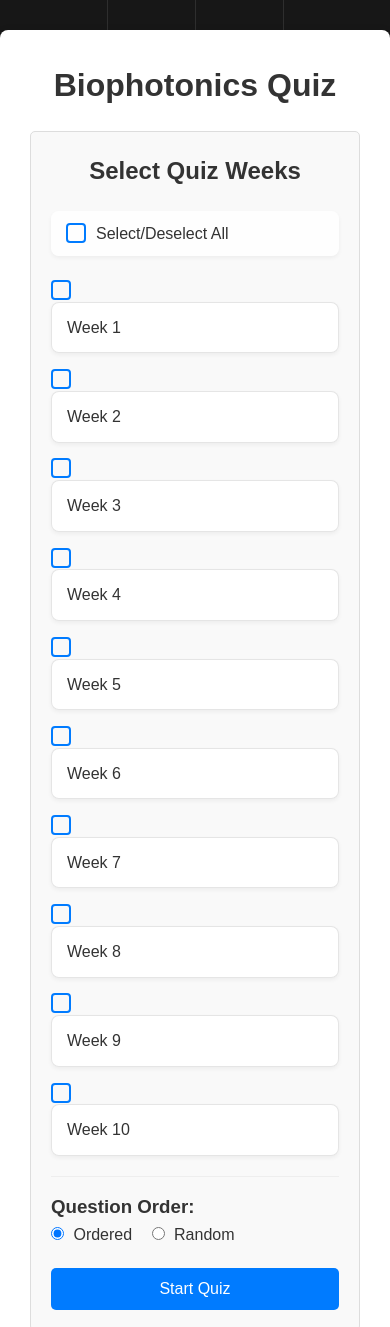
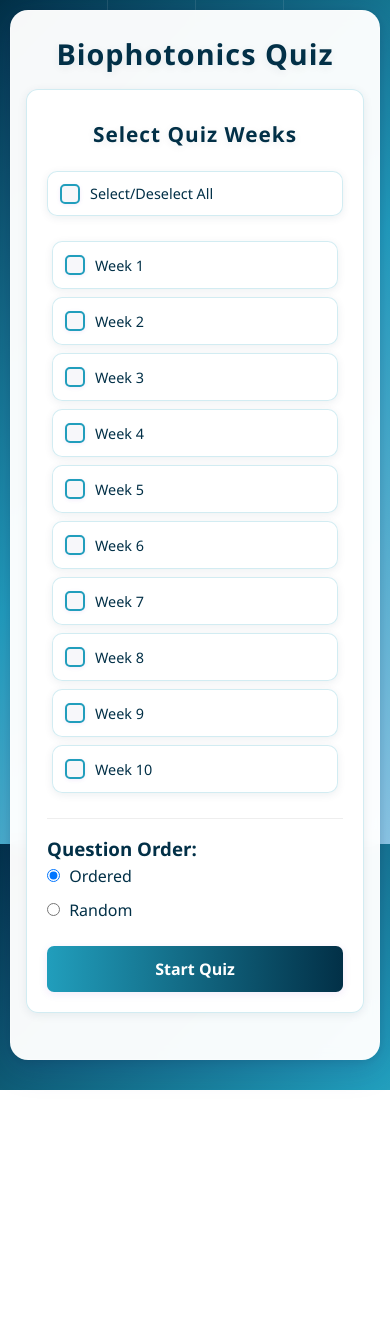
Before and after one commit to Ankitkumar72177/biophotonics-quiz, a plain HTML site: page index.html in a window 390 px wide. Shown: the top 1327 px of the page. After the commit the page ends 1090 px from the top, so only its background shows below. Drawn offline with Linux system fonts and the light colour scheme.

Commit message:
Improve mobile responsiveness and update color scheme

```diff
--- a/script.js
+++ b/script.js
@@ -51,20 +51,25 @@ document.addEventListener('DOMContentLoaded', () => {
         quizData.forEach((weekData, index) => {
             const weekId = `week-${index}`;
             const checkboxContainer = document.createElement('div');
+
+            const label = document.createElement('label');
+            label.htmlFor = weekId;
+
             const checkbox = document.createElement('input');
             checkbox.type = 'checkbox';
             checkbox.id = weekId;
-            checkbox.value = index; // Store the index of the week in quizData
+            checkbox.value = index;
             checkbox.classList.add('week-checkbox');
 
-            const label = document.createElement('label');
-            label.htmlFor = weekId;
-            label.textContent = weekData.week;
+            const labelText = document.createElement('span');
+            labelText.textContent = weekData.week;
 
-            checkboxContainer.appendChild(checkbox);
+            label.appendChild(checkbox);
+            label.appendChild(labelText);
             checkboxContainer.appendChild(label);
             weekCheckboxesDiv.appendChild(checkboxContainer);
         });
+
         // Add listener for individual checkboxes to potentially uncheck 'Select All'
         document.querySelectorAll('.week-checkbox').forEach(cb => {
             cb.addEventListener('change', () => {
@@ -148,12 +153,11 @@ document.addEventListener('DOMContentLoaded', () => {
 
     // Display Current Question and Options
     function displayQuestion() {
-        answerSubmitted = false; // Reset submission state for the new question
-        feedbackContainerDiv.classList.add('hidden'); // Hide feedback from previous question
-        answerError.classList.add('hidden'); // Hide error message
-        submitAnswerBtn.textContent = 'Submit Answer'; // Reset button text
-        submitAnswerBtn.disabled = false; // Re-enable button
-
+        answerSubmitted = false;
+        feedbackContainerDiv.classList.add('hidden');
+        answerError.classList.add('hidden');
+        submitAnswerBtn.textContent = 'Submit Answer';
+        submitAnswerBtn.disabled = false;
 
         if (currentQuestionIndex >= selectedQuestions.length) {
             showResults();
@@ -162,18 +166,19 @@ document.addEventListener('DOMContentLoaded', () => {
 
         const currentQuestion = selectedQuestions[currentQuestionIndex];
         questionTextH2.textContent = currentQuestion.question;
-        optionsContainerDiv.innerHTML = ''; // Clear previous options
+        optionsContainerDiv.innerHTML = '';
 
         // Update counter
         questionCounterSpan.textContent = `Question ${currentQuestionIndex + 1} of ${selectedQuestions.length}`;
 
-        // **MODIFICATION**: Shuffle the options *for this specific question* before displaying
-        const optionsToDisplay = shuffleArray(currentQuestion.options); // Shuffle a copy
+        // Only shuffle options if in random mode
+        const selectedMode = document.querySelector('input[name="orderMode"]:checked').value;
+        const optionsToDisplay = selectedMode === 'random' ?
+            shuffleArray([...currentQuestion.options]) :
+            [...currentQuestion.options];
 
         optionsToDisplay.forEach((option, index) => {
             const optionId = `option-${index}`;
-
-            // Use a label as the clickable element
             const label = document.createElement('label');
             label.htmlFor = optionId;
             label.classList.add('option');
@@ -181,21 +186,17 @@ document.addEventListener('DOMContentLoaded', () => {
             const radioInput = document.createElement('input');
             radioInput.type = 'radio';
             radioInput.id = optionId;
-            radioInput.name = 'quizOption'; // Group radios
-            radioInput.value = option; // The value *is* the option text
+            radioInput.name = 'quizOption';
+            radioInput.value = option;
 
-            label.appendChild(radioInput); // Input inside label
-            label.appendChild(document.createTextNode(option)); // Text node after input
+            label.appendChild(radioInput);
+            label.appendChild(document.createTextNode(option));
 
-            // Add event listener to the label for visual feedback
             label.addEventListener('click', () => {
-                 // Remove 'selected' class from all options first
                 document.querySelectorAll('#options-container .option').forEach(optLabel => {
                     optLabel.classList.remove('selected');
                 });
-                 // Add 'selected' class to the clicked label
                 label.classList.add('selected');
-                 // Clear error if user selects an option
                 answerError.classList.add('hidden');
             });
 
--- a/style.css
+++ b/style.css
@@ -1,3 +1,13 @@
+/*
+Version History:
+v1.0.0 (2025-04-04) - Initial release
+- Core styling for quiz interface
+- Responsive design with grid layout
+- Animated background lines
+- Interactive button and input states
+- Feedback color schemes
+*/
+
 /* CSS styles previously in style.css */
 *, *:before, *:after {
     margin: 0;
@@ -13,13 +23,17 @@ body {
     display: table;
     width: 100%;
     height: 100%;
-    background-color: #171717;
-    color: #333;
+    background: linear-gradient(135deg, #023047 0%, #219EBC 50%, #8ECAE6 100%) fixed;
+    color: #023047;
     line-height: 1.6;
     position: relative;
-    font-family: sans-serif;
+    font-family: 'Poppins', 'Segoe UI', Arial, sans-serif;
     overflow-x: hidden;
+    transition: background 0.6s;
 }
+
+@import url('https://fonts.googleapis.com/css2?family=Poppins:wght@600;700&display=swap');
+
 
 .lines {
     position: fixed;
@@ -83,36 +97,61 @@ body {
 
 .container {
     max-width: 800px;
-    margin: 30px auto;
-    background-color: #fff;
-    padding: 30px;
-    border-radius: 8px;
-    box-shadow: 0 2px 10px rgba(0, 0, 0, 0.1);
+    margin: 40px auto;
+    background: rgba(255,255,255,0.97);
+    padding: 40px 32px 32px 32px;
+    border-radius: 18px;
+    box-shadow: 0 8px 32px 0 rgba(31, 38, 135, 0.18), 0 1.5px 10px 0 rgba(0,0,0,0.09);
+    backdrop-filter: blur(7px);
+    border: 1.5px solid rgba(255,255,255,0.18);
+    animation: fadein 1.2s;
+}
+
+@keyframes fadein {
+    from { opacity: 0; transform: translateY(30px); }
+    to { opacity: 1; transform: translateY(0); }
 }
 
 h1, h2 {
     text-align: center;
-    color: #333;
+    color: #023047;
     margin-bottom: 20px;
+    font-family: 'Poppins', 'Segoe UI', Arial, sans-serif;
+    letter-spacing: 1px;
+    text-shadow: 0 2px 8px rgba(2, 48, 71, 0.08);
+}
+
+h1 {
+    font-size: 2.8em;
+    font-weight: 700;
+    margin-bottom: 12px;
+}
+
+h2 {
+    font-size: 1.7em;
+    font-weight: 600;
 }
 
 /* --- Selection Area --- */
 .selection-area {
-    border: 1px solid #ddd;
-    padding: 20px;
-    border-radius: 5px;
-    margin-bottom: 20px;
-    background-color: #f9f9f9;
+    border: 1.5px solid rgba(33, 158, 188, 0.2);
+    padding: 28px 20px 20px 20px;
+    border-radius: 12px;
+    margin-bottom: 26px;
+    background: rgba(255, 255, 255, 0.95);
+    box-shadow: 0 2px 10px rgba(2, 48, 71, 0.08);
 }
 
 .select-all-container {
     margin-bottom: 20px;
-    padding: 10px 15px;
-    background: rgba(255, 255, 255, 0.9);
-    border-radius: 8px;
+    padding: 12px 16px;
+    background: rgba(255, 255, 255, 0.96);
+    border-radius: 10px;
     display: flex;
     align-items: center;
-    box-shadow: 0 2px 4px rgba(0, 0, 0, 0.05);
+    gap: 10px;
+    border: 1px solid rgba(33, 158, 188, 0.2);
+    box-shadow: 0 2px 8px rgba(2, 48, 71, 0.08);
 }
 
 .select-all-container input[type="checkbox"],
@@ -120,21 +159,25 @@ h1, h2 {
     -webkit-appearance: none;
     -moz-appearance: none;
     appearance: none;
+    min-width: 20px;
     width: 20px;
     height: 20px;
-    border: 2px solid #007bff;
-    border-radius: 4px;
-    margin-right: 10px;
+    border: 2px solid #219EBC;
+    border-radius: 5px;
+    margin: 0;
     position: relative;
     cursor: pointer;
     vertical-align: middle;
-    transition: all 0.2s ease;
+    background: #f7f7fa;
+    transition: border 0.2s, box-shadow 0.2s;
+    box-shadow: 0 1px 4px rgba(106, 17, 203, 0.08);
+    flex-shrink: 0;
 }
 
 .select-all-container input[type="checkbox"]:checked,
 .checkbox-grid input[type="checkbox"]:checked {
-    background-color: #007bff;
-    border-color: #007bff;
+    background: linear-gradient(120deg, #219EBC 0%, #023047 100%);
+    border-color: #219EBC;
 }
 
 .select-all-container input[type="checkbox"]:checked::after,
@@ -150,34 +193,31 @@ h1, h2 {
 
 .select-all-container input[type="checkbox"]:hover,
 .checkbox-grid input[type="checkbox"]:hover {
-    border-color: #0056b3;
-    box-shadow: 0 0 0 3px rgba(0, 123, 255, 0.2);
+    border-color: #219EBC;
+    box-shadow: 0 0 0 3px rgba(33, 158, 188, 0.1);
 }
 
 .checkbox-grid {
     display: grid;
-    grid-template-columns: repeat(auto-fit, minmax(180px, 1fr));
+    grid-template-columns: repeat(3, 1fr); /* Force 3 columns */
     gap: 12px;
     margin-bottom: 20px;
+    padding: 10px;
 }
 
 .checkbox-grid label {
     display: flex;
     align-items: center;
-    padding: 12px 15px;
-    background: rgba(255, 255, 255, 0.9);
-    border-radius: 8px;
+    gap: 10px;
+    padding: 12px 16px;
+    background: rgba(255, 255, 255, 0.96);
+    border-radius: 10px;
     cursor: pointer;
     transition: all 0.2s ease;
-    border: 1px solid rgba(0, 0, 0, 0.1);
-    box-shadow: 0 2px 4px rgba(0, 0, 0, 0.05);
-}
-
-.checkbox-grid label:hover {
-    transform: translateY(-2px);
-    box-shadow: 0 4px 8px rgba(0, 0, 0, 0.1);
-    border-color: #007bff;
-    background: rgba(255, 255, 255, 0.95);
+    border: 1px solid rgba(33, 158, 188, 0.2);
+    box-shadow: 0 2px 8px rgba(2, 48, 71, 0.08);
+    margin: 0;
+    min-height: 48px;
 }
 
 /* Mode Selection Styling */
@@ -202,7 +242,7 @@ h1, h2 {
     justify-content: space-between;
     margin-bottom: 10px;
     font-weight: bold;
-    color: #555;
+    color: #023047;
 }
 
 #question-container {
@@ -211,22 +251,23 @@ h1, h2 {
 
 #options-container .option {
     display: block; /* Make label take full width */
-    background-color: #f0f0f0;
+    background: rgba(142, 202, 230, 0.2);
     padding: 12px 15px;
     margin-bottom: 10px;
     border-radius: 5px;
     cursor: pointer;
-    border: 1px solid #ddd;
-    transition: background-color 0.2s ease, border-color 0.2s ease;
+    border: 1px solid rgba(33, 158, 188, 0.2);
+    transition: all 0.2s ease;
 }
 
 #options-container .option:hover {
-    background-color: #e8e8e8;
+    background: rgba(142, 202, 230, 0.3);
+    border-color: #219EBC;
 }
 
 #options-container .option.selected {
-    background-color: #d0e0ff; /* Highlight selected option */
-    border-color: #a0c4ff;
+    background: rgba(142, 202, 230, 0.9);
+    border-color: #219EBC;
 }
 
 
@@ -243,15 +284,15 @@ h1, h2 {
 }
 
 #feedback-container.correct {
-    background-color: #e6ffed;
-    border-color: #5cb85c;
-    color: #3c763d;
+    background: rgba(255, 183, 3, 0.15);
+    border-color: #FFB703;
+    color: #023047;
 }
 
 #feedback-container.incorrect {
-    background-color: #f2dede;
-    border-color: #d9534f;
-    color: #a94442;
+    background: rgba(251, 133, 0, 0.15);
+    border-color: #FB8500;
+    color: #023047;
 }
 
 #feedback-text {
@@ -280,19 +321,28 @@ h1, h2 {
 button {
     display: block;
     width: 100%;
-    padding: 12px 20px;
-    background-color: #007bff;
-    color: white;
+    padding: 14px 22px;
+    background: linear-gradient(90deg, #219EBC 0%, #023047 100%);
+    color: #fff;
     border: none;
-    border-radius: 5px;
-    font-size: 1em;
+    border-radius: 7px;
+    font-size: 1.08em;
     cursor: pointer;
-    transition: background-color 0.2s ease;
-    margin-top: 20px;
+    font-family: 'Poppins', 'Segoe UI', Arial, sans-serif;
+    font-weight: 600;
+    box-shadow: 0 2px 10px rgba(106, 17, 203, 0.09);
+    transition: background 0.2s, box-shadow 0.2s;
+    margin-top: 22px;
 }
 
+button:active {
+    transform: scale(0.98);
+}
+
+
 button:hover {
-    background-color: #0056b3;
+    background: linear-gradient(90deg, #023047 0%, #219EBC 100%);
+    box-shadow: 0 4px 16px rgba(33, 158, 188, 0.2);
 }
 
 button:disabled {
@@ -302,13 +352,13 @@ button:disabled {
 
 /* Style for the secondary Go Home button */
 button.secondary-button {
-     background-color: #6c757d; /* Grey color */
+     background-color: #FFB703; /* Grey color */
      margin-top: 10px; /* Smaller top margin */
      padding: 8px 15px; /* Smaller padding */
      font-size: 0.9em; /* Smaller font */
 }
 button.secondary-button:hover {
-     background-color: #5a6268;
+     background-color: #FB8500;
 }
 
 
@@ -318,8 +368,82 @@ button.secondary-button:hover {
 }
 
 .error-message {
-    color: #d9534f; /* Red color for errors */
+    color: #FB8500; /* Red color for errors */
     font-size: 0.9em;
     margin-top: 10px;
     text-align: center;
 }
+
+/* Mobile Responsiveness */
+@media screen and (max-width: 768px) {
+    .container {
+        margin: 20px 15px;
+        padding: 25px 20px;
+    }
+
+    h1 {
+        font-size: 2em;
+    }
+
+    h2 {
+        font-size: 1.4em;
+    }
+
+    .checkbox-grid {
+        grid-template-columns: repeat(2, 1fr);
+        gap: 8px;
+        padding: 5px;
+    }
+
+    .checkbox-grid label {
+        padding: 10px 12px;
+        font-size: 0.9em;
+    }
+
+    .select-all-container {
+        padding: 10px 12px;
+        font-size: 0.9em;
+    }
+
+    #options-container .option {
+        padding: 12px;
+        font-size: 0.95em;
+    }
+
+    button {
+        padding: 12px 18px;
+        font-size: 1em;
+    }
+}
+
+@media screen and (max-width: 480px) {
+    .container {
+        margin: 10px;
+        padding: 20px 15px;
+    }
+
+    .checkbox-grid {
+        grid-template-columns: 1fr;
+    }
+
+    h1 {
+        font-size: 1.8em;
+    }
+
+    h2 {
+        font-size: 1.3em;
+    }
+
+    #feedback-container {
+        padding: 12px;
+    }
+
+    #explanation-text {
+        font-size: 0.9em;
+    }
+
+    .mode-selection label {
+        display: block;
+        margin-bottom: 8px;
+    }
+}
```
Also changed, not shown: Biophotonics/index.html (added, +44 -0 lines), index.html (+1 -1 lines), Biophotonics/style.css (added), 3 other files. Lines whose indentation alone changed are shown as unchanged.
